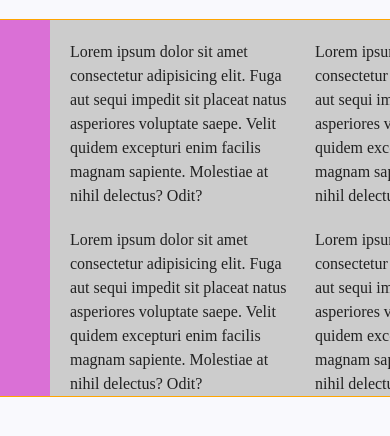
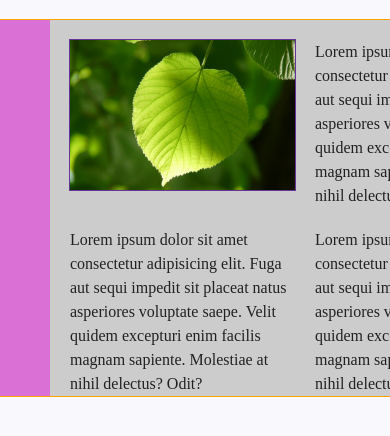
Before and after one commit to stas-yushkov/flex-grid, a plain HTML site: page index.html in a window 390 px wide. Shown: the top 436 px of the page. Drawn offline with Linux system fonts and the light colour scheme.

Commit message:
added responsive picture

```diff
--- a/css/styles.css
+++ b/css/styles.css
@@ -22,6 +22,12 @@ h5,
 h6,
 p {
   margin: 0;
+}
+
+img {
+  display: block;
+  max-width: 100%;
+  height: auto;
 }
 
 .wrapper {
@@ -66,3 +72,8 @@ p {
   margin-top: var(--card-set-gap);
   margin-left: var(--card-set-gap);
 }
+
+/* CARD */
+.card-thumb {
+  outline: 1px solid rebeccapurple;
+}
--- a/index.html
+++ b/index.html
@@ -13,10 +13,11 @@
       <div class="container">
         <ul class="card-set">
           <li class="item">
-            Lorem ipsum dolor sit amet consectetur adipisicing elit. Fuga aut
-            sequi impedit sit placeat natus asperiores voluptate saepe. Velit
-            quidem excepturi enim facilis magnam sapiente. Molestiae at nihil
-            delectus? Odit?
+            <article class="card">
+              <div class="card-thumb">
+                <img src="./images/1.jpg" alt="" />
+              </div>
+            </article>
           </li>
 
           <li class="item">
```
Also changed, not shown: images/1.jpg (added).
